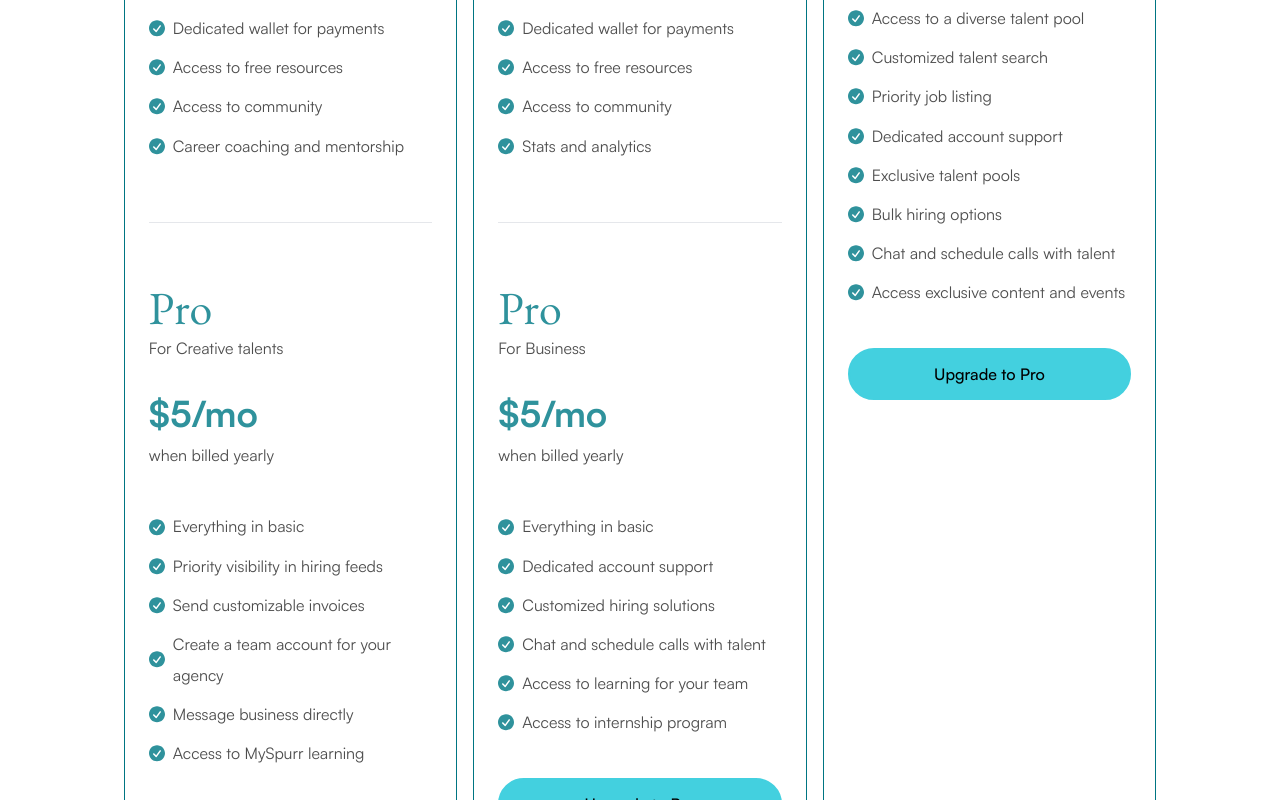
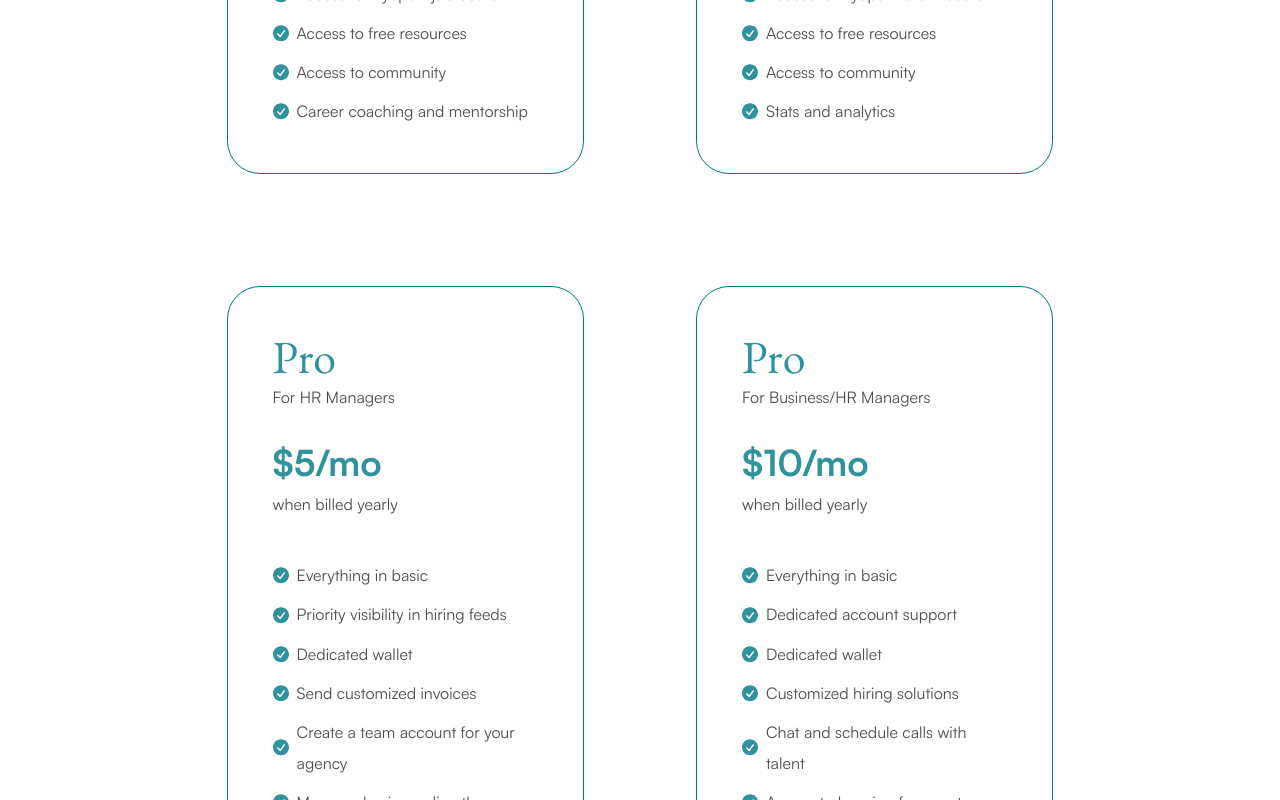
Before and after one commit to tobyakin/MySpurr-Landing-Page, a Vue app: page /goPro in a window 1280 px wide. Shown: the part 1300-2100 px from the top of the page. Built offline with nearby package versions, Linux system fonts and the light colour scheme.

Commit message:
feat: updated

```diff
--- a/src/components/GoPro/PricingSection.vue
+++ b/src/components/GoPro/PricingSection.vue
@@ -27,24 +27,14 @@ const talentBasic = [
   { item: "Creative portfolio on your domain" },
   { item: "Showcase your designs" },
   { item: "Access to MySpurr job board" },
-  { item: "Dedicated wallet for payments" },
   { item: "Access to free resources" },
   { item: "Access to community" },
   { item: "Career coaching and mentorship" },
-];
-const talentPro = [
-  { item: "Everything in basic" },
-  { item: "Priority visibility in hiring feeds" },
-  { item: "Send customizable invoices" },
-  { item: "Create a team account for your agency" },
-  { item: "Message business directly" },
-  { item: "Access to MySpurr learning" },
 ];
 const businessBasic = [
   { item: "Business portfolio on your domain" },
   { item: "Post jobs " },
   { item: "Access to MySpurr talent board" },
-  { item: "Dedicated wallet for payments" },
   { item: "Access to free resources" },
   { item: "Access to community" },
   { item: "Stats and analytics" },
@@ -52,20 +42,20 @@ const businessBasic = [
 const businessPro = [
   { item: "Everything in basic" },
   { item: "Dedicated account support" },
+  { item: "Dedicated wallet" },
   { item: "Customized hiring solutions" },
   { item: "Chat and schedule calls with talent" },
   { item: "Access to learning for your team" },
   { item: "Access to internship program" },
 ];
-const pro = [
-  { item: "Access to a diverse talent pool" },
-  { item: "Customized talent search" },
-  { item: "Priority job listing" },
-  { item: "Dedicated account support" },
-  { item: "Exclusive talent pools" },
-  { item: "Bulk hiring options" },
-  { item: "Chat and schedule calls with talent" },
-  { item: "Access exclusive content and events" },
+const talentPro = [
+  { item: "Everything in basic" },
+  { item: "Priority visibility in hiring feeds" },
+  { item: "Dedicated wallet" },
+  { item: "Send customized invoices" },
+  { item: "Create a team account for your agency" },
+  { item: "Message business directly" },
+  { item: "Access to MySpurr learning" },
 ];
 </script>
 <template>
@@ -128,8 +118,10 @@ const pro = [
         Bill Yearly
       </h4>
     </div>
-    <div class="grid lg:grid-cols-3 grid-cols-1 gap-4">
-      <div class="border-[#007582] border-[1px] p-6 py-10 rounded-[33px]">
+    <div class="grid lg:grid-cols-2 container grid-cols-1 gap-[112px]">
+      <div
+        class="border-[#007582] border-[1px] lg:p-[45px] p-[20px] py-[42.27px] rounded-[33px]"
+      >
         <h4
           class="text-[#2F929C] text-[45.909px] font-EBGaramond500 tracking-[ -0.51px] leading-[50.283px] !font-normal"
         >
@@ -150,7 +142,7 @@ const pro = [
             </h4>
           </div>
         </div>
-        <hr class="text-[#254035AB] my-[60px]" />
+        <!-- <hr class="text-[#254035AB] my-[60px]" />
         <h4
           class="text-[#2F929C] text-[45.909px] font-EBGaramond500 tracking-[ -0.51px] leading-[50.283px] !font-normal"
         >
@@ -179,9 +171,11 @@ const pro = [
         </div>
         <div class="w-full mt-10">
           <button class="btn-brand w-full font-Satoshi400">Upgrade to Pro</button>
-        </div>
+        </div> -->
       </div>
-      <div class="border-[#007582] border-[1px] p-6 py-10 rounded-[33px]">
+      <div
+        class="border-[#007582] border-[1px] lg:p-[45px] p-[20px] py-[42.27px] rounded-[33px]"
+      >
         <h4
           class="text-[#2F929C] text-[45.909px] font-EBGaramond500 tracking-[ -0.51px] leading-[50.283px] !font-normal"
         >
@@ -202,7 +196,7 @@ const pro = [
             </h4>
           </div>
         </div>
-        <hr class="text-[#254035AB] my-[60px]" />
+        <!-- <hr class="text-[#254035AB] my-[60px]" />
         <h4
           class="text-[#2F929C] text-[45.909px] font-EBGaramond500 tracking-[ -0.51px] leading-[50.283px] !font-normal"
         >
@@ -232,9 +226,11 @@ const pro = [
         </div>
         <div class="w-full mt-10">
           <button class="btn-brand w-full font-Satoshi400">Upgrade to Pro</button>
-        </div>
+        </div> -->
       </div>
-      <div class="border-[#007582] border-[1px] p-6 py-10 rounded-[33px]">
+      <div
+        class="border-[#007582] border-[1px] lg:p-[45px] p-[20px] py-[42.27px] rounded-[33px]"
+      >
         <h4
           class="text-[#2F929C] text-[45.909px] font-EBGaramond500 tracking-[ -0.51px] leading-[50.283px] !font-normal"
         >
@@ -251,7 +247,47 @@ const pro = [
         </p>
 
         <div class="flex flex-col gap-2 mt-10">
-          <div v-for="item in pro" :key="item" class="flex flex-row items-center gap-2">
+          <div
+            v-for="item in talentPro"
+            :key="item"
+            class="flex flex-row items-center gap-2"
+          >
+            <img src="@/assets/svg/circleTick.svg" alt="" />
+            <h4 class="text-[#000000B2] text-[16px] font-Satoshi400 leading-[31.132px]">
+              {{ item.item }}
+            </h4>
+          </div>
+        </div>
+        <div class="w-full mt-10">
+          <button class="btn-brand w-full font-Satoshi400">Upgrade to Pro</button>
+        </div>
+
+        <div></div>
+      </div>
+      <div
+        class="border-[#007582] border-[1px] lg:p-[45px] p-[20px] py-[42.27px] rounded-[33px]"
+      >
+        <h4
+          class="text-[#2F929C] text-[45.909px] font-EBGaramond500 tracking-[ -0.51px] leading-[50.283px] !font-normal"
+        >
+          Pro
+        </h4>
+        <p class="font-Satoshi400 text-[16px] leading-[31.132px] text-[#000000B2]">
+          For Business/HR Managers
+        </p>
+        <h4 class="text-[#2F929C] text-[36px] font-Satoshi700 mt-6 leading-[52.234px]">
+          $10/mo
+        </h4>
+        <p class="font-Satoshi400 text-[16px] leading-[31.132px] text-[#000000B2]">
+          when billed yearly
+        </p>
+
+        <div class="flex flex-col gap-2 mt-10">
+          <div
+            v-for="item in businessPro"
+            :key="item"
+            class="flex flex-row items-center gap-2"
+          >
             <img src="@/assets/svg/circleTick.svg" alt="" />
             <h4 class="text-[#000000B2] text-[16px] font-Satoshi400 leading-[31.132px]">
               {{ item.item }}
```
